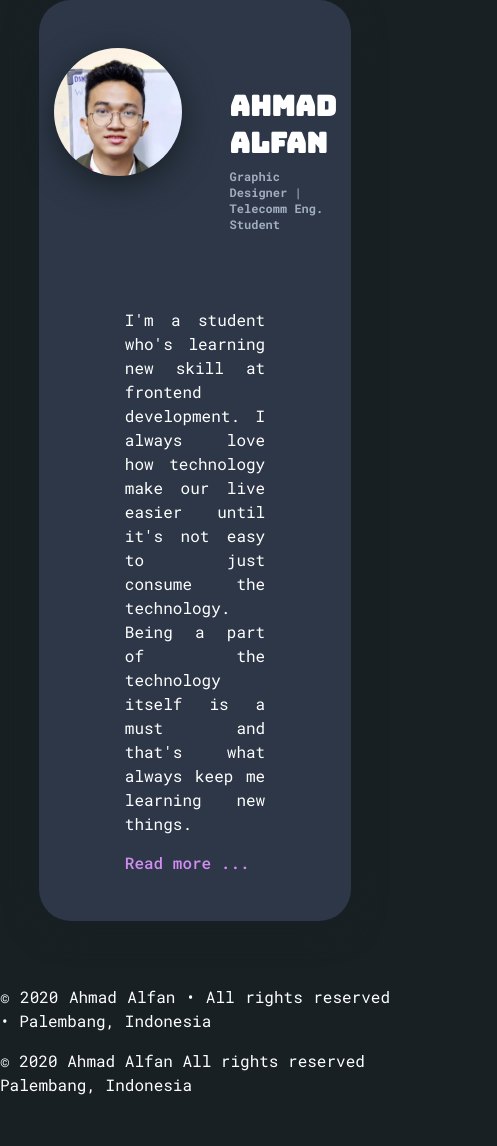
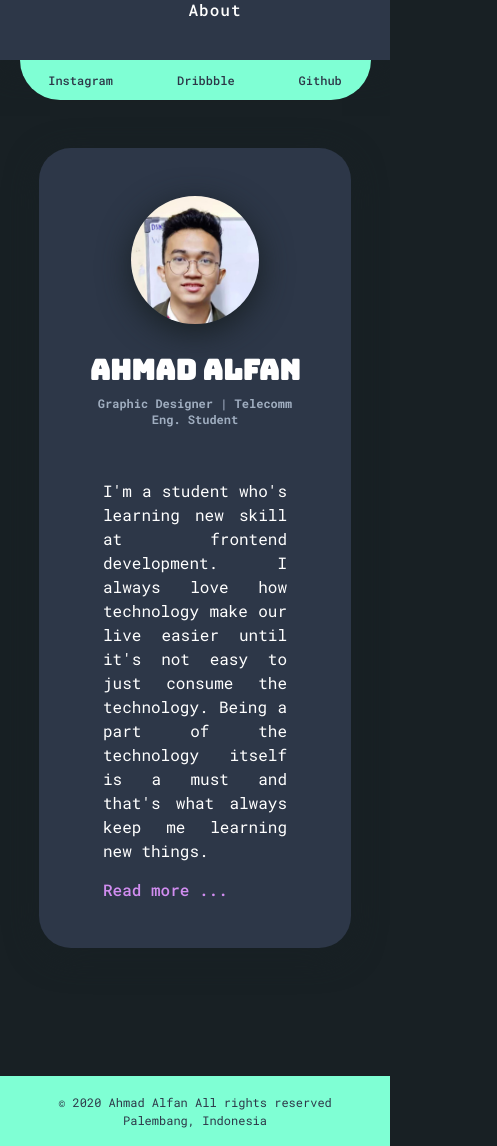
Before and after one commit to alfanme/alfanme.github.io, a plain HTML site: page index.html in a window 390 px wide. Shown: the part 288-1434 px from the top of the page, 497 px wide, since content can reach past the window. Before the commit the page ends 1401 px from the top, so only its background shows below. Drawn offline with Linux system fonts and the light colour scheme.

Commit message:
Update mobile responsive

```diff
--- a/style.css
+++ b/style.css
@@ -2,7 +2,6 @@
 
 body {
     background-color: #182024;
-    overflow: hidden;
     margin: 0;
 }
 
@@ -149,6 +148,8 @@ p {
     width: 100%;
     display: flex;
     justify-content: center;
+    align-content: center;
+    margin-bottom: 5rem;
 }
 
 .profile .profile-card {
@@ -196,11 +197,10 @@ p {
 }
 
 .profile .profile-card .container .text-wrap {
-    padding-top: 2rem;
-    max-width: 65%;
-    margin: auto;
+    padding-top: 2.5rem;
+    margin: 0 2rem;
+
 }
-
 
 .profile .profile-card .container .text-wrap a {
     color: #d18df0;
@@ -214,3 +214,68 @@ p {
 }
 
 /* ---x--- Profile Card ---x--- */
+
+/* ------- Footer ------- */
+
+.footer {
+    width: 100%;
+    background-color: aquamarine;
+    padding-top: 0.3rem;
+    padding-bottom: 0.3rem;
+}
+
+.footer .desktop-footer {
+    color: #2d3748;
+    text-align: center;
+    font-size: 0.75rem;
+}
+
+.mobile-footer {
+    display: none;
+    color: #2d3748;
+    text-align: center;
+    font-size: 0.75rem;
+}
+
+/* ---x--- Footer ---x--- */
+
+/* ------------------- Media Queries ------------------- */
+
+@media only screen and (max-width: 698px) {
+    .nav .menu {
+        display: block;
+        text-align: center;
+    }
+
+    .nav .menu li {
+        margin: 1rem 0;
+    }
+
+    .social .container{
+        width: 90%;
+    }
+
+    .profile .profile-card .container img {
+        margin: 0 auto;
+    }
+
+    .profile .profile-card .container .flex-row{
+        display: block;
+        text-align: center;
+    }
+
+    .profile .profile-card .container .text-wrap {
+        margin: 0 1rem;
+        margin-top: -2rem;
+    }
+
+    .footer .desktop-footer {
+        display: none;
+    }
+
+    .footer .mobile-footer {
+        display: block;
+    }
+}
+
+/* --------x---------- Media Queries ----------x-------- */
```
